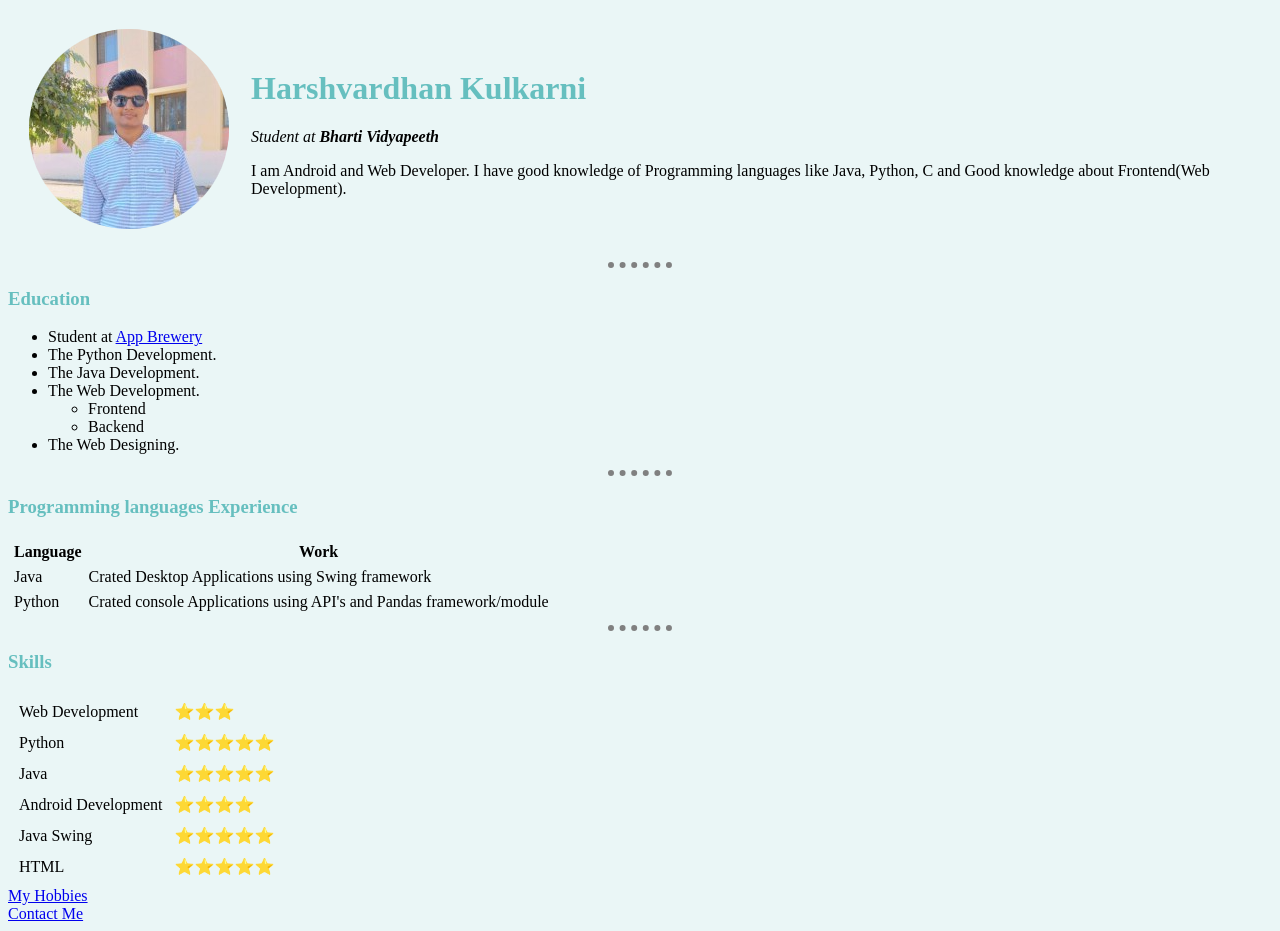
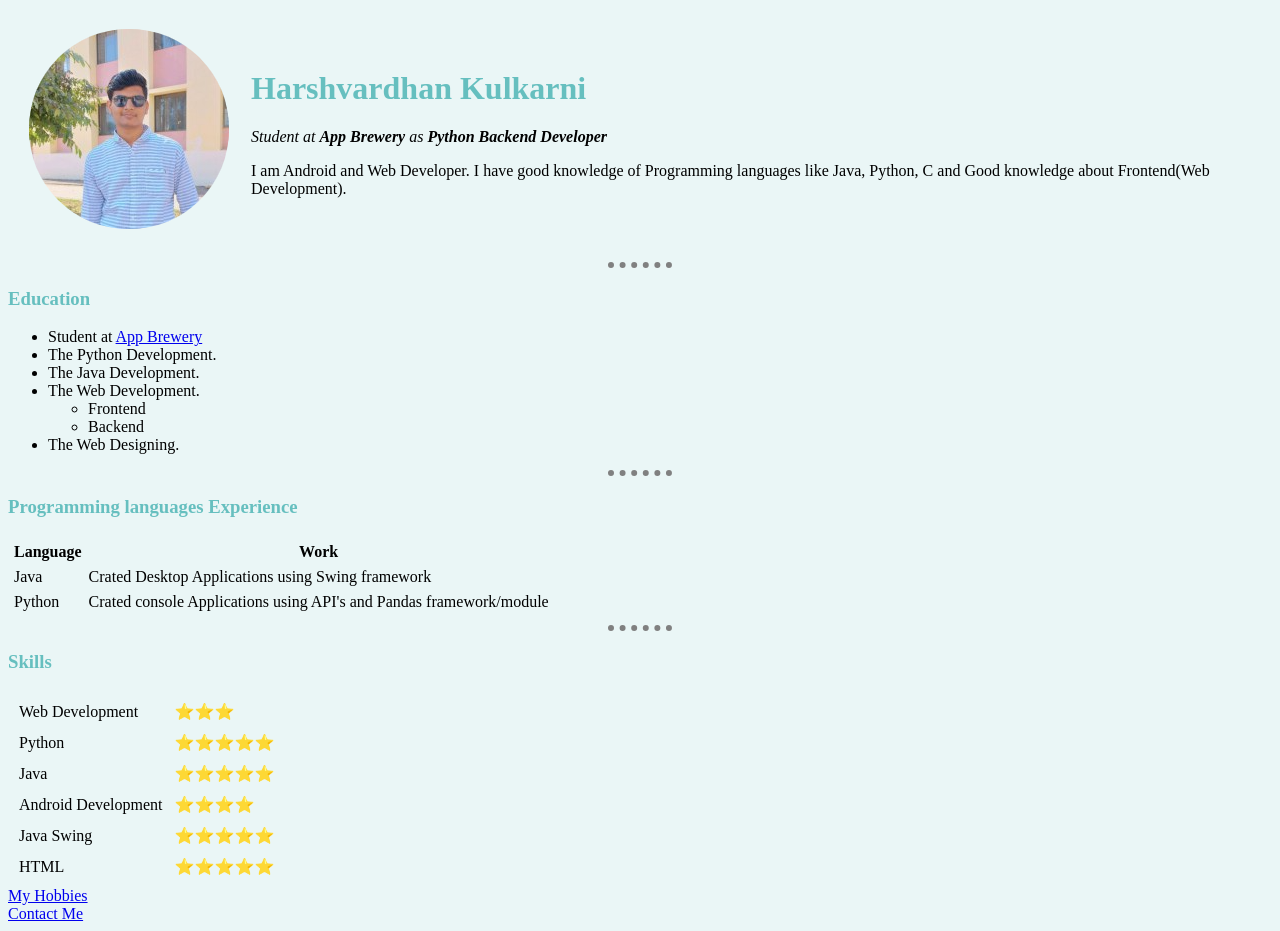
Before and after one commit to coder-harshkulkarni/Personal-CV, a plain HTML site: page index.html in a window 1280 px wide. Drawn offline with Linux system fonts and the light colour scheme.

Commit message:
Basic Changes

```diff
--- a/index.html
+++ b/index.html
@@ -15,7 +15,7 @@
       <td><img src="harsh.png" alt="harsh profile picture"></td>
       <td>
         <h1>Harshvardhan Kulkarni</h1>
-        <p><em>Student at <strong>Bharti Vidyapeeth</strong></em></p>
+        <p><em>Student at <strong>App Brewery</strong> as <strong>Python Backend Developer</strong></em></p>
         <p>I am Android and Web Developer. I have good knowledge of Programming languages like Java, Python, C
           and Good knowledge about Frontend(Web Development).</p>
       </td>
```
